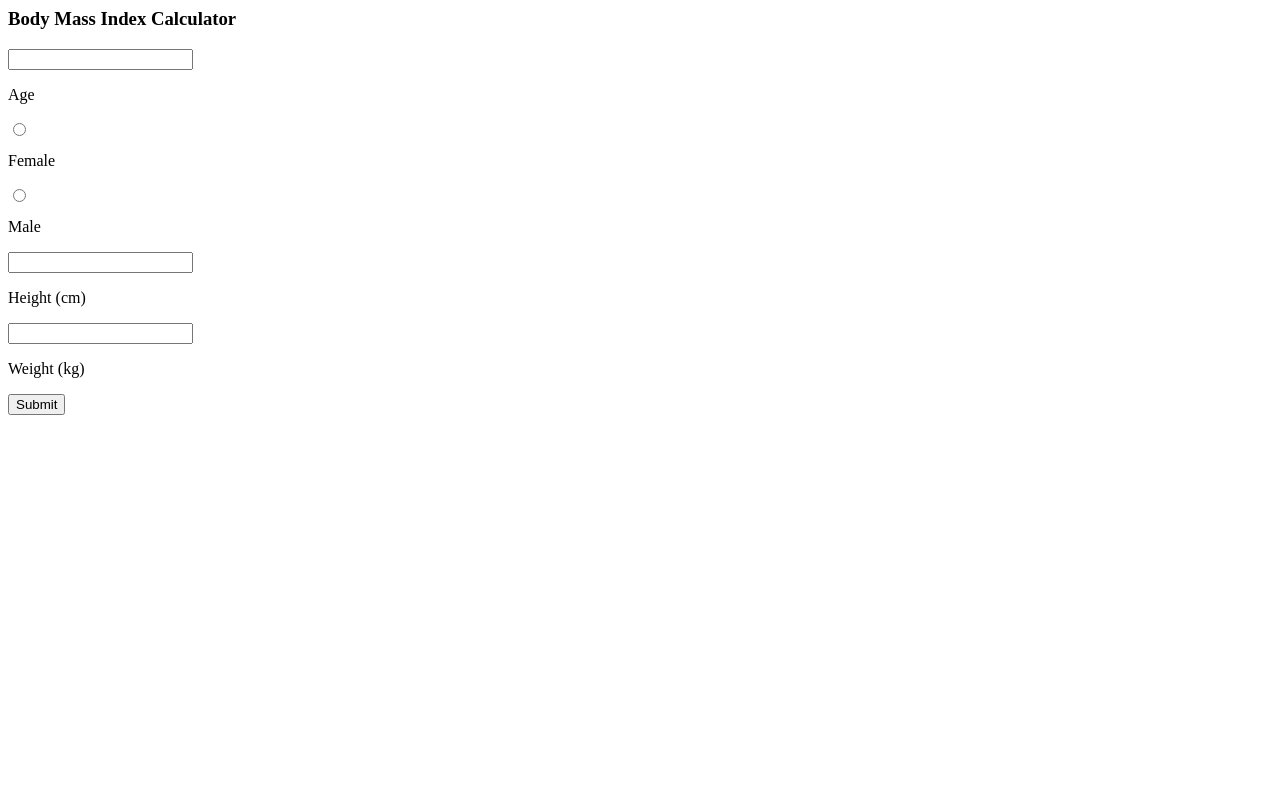
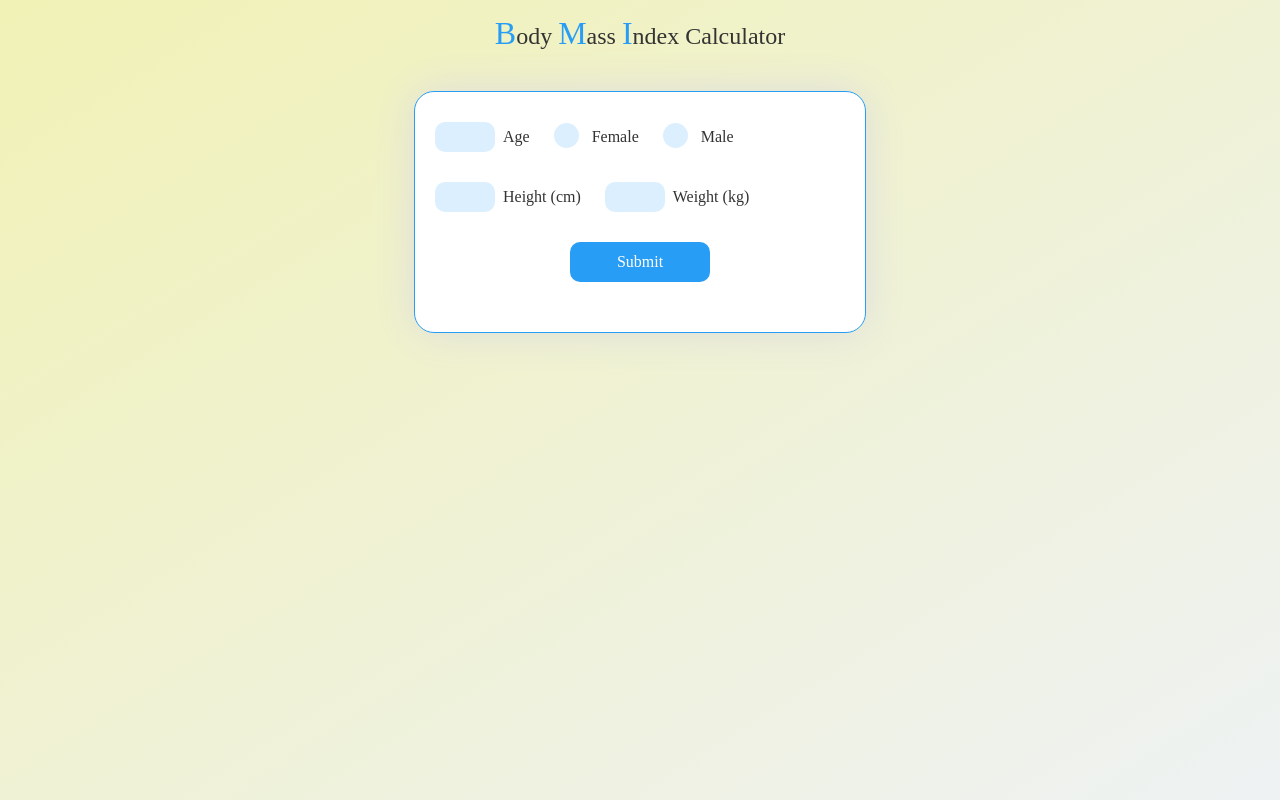
Before and after one commit to amsarirawan/30-oct-23-amsarirawan, a plain HTML site: page index.html in a window 1280 px wide. Drawn offline with Linux system fonts and the light colour scheme.

Commit message:
Update index.html

```diff
--- a/index.html
+++ b/index.html
@@ -1,6 +1,6 @@
 <html>
 <head>
-  <link href="https://fonts.googleapis.com/css?family=Quicksand:400,700" rel="stylesheet">
+  <link href="style.css" rel="stylesheet">
 </head>
 <body>
   <h3><b>B</b>ody <b>M</b>ass <b>I</b>ndex Calculator</h3>
```
